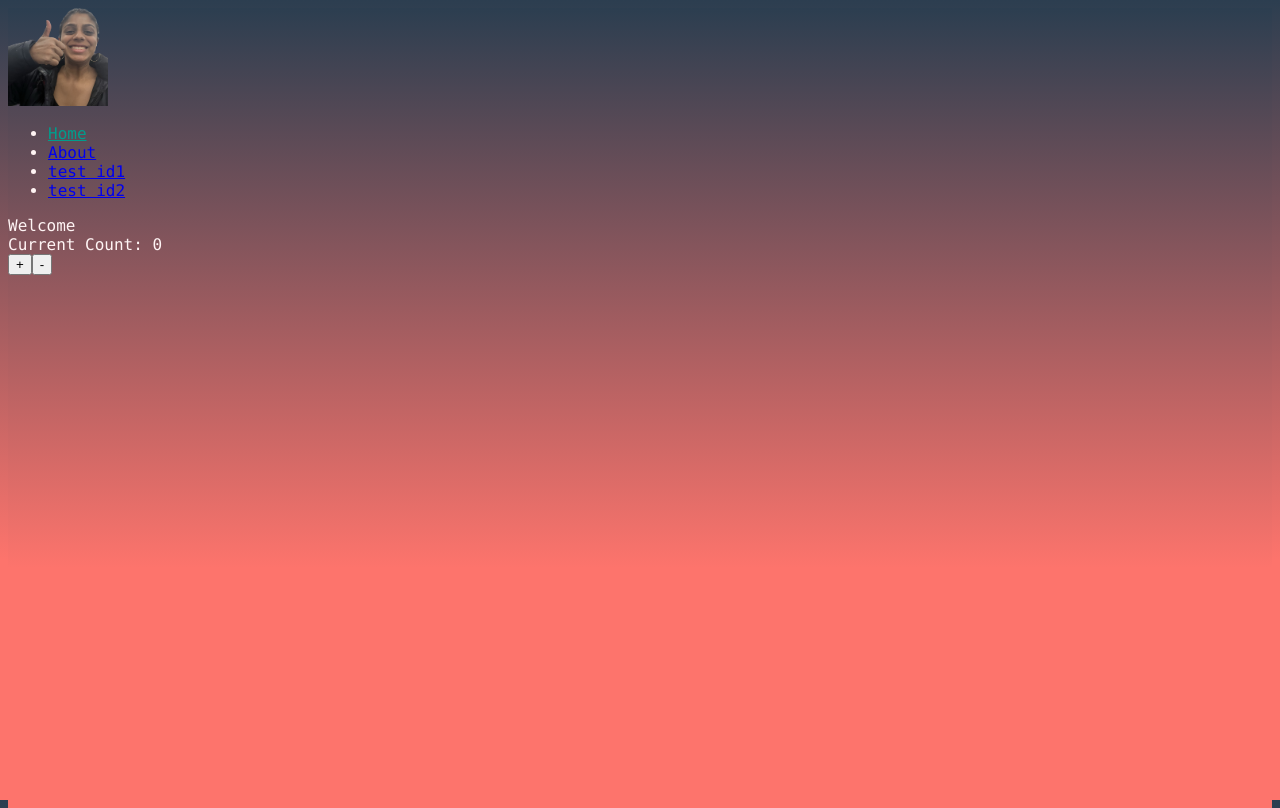
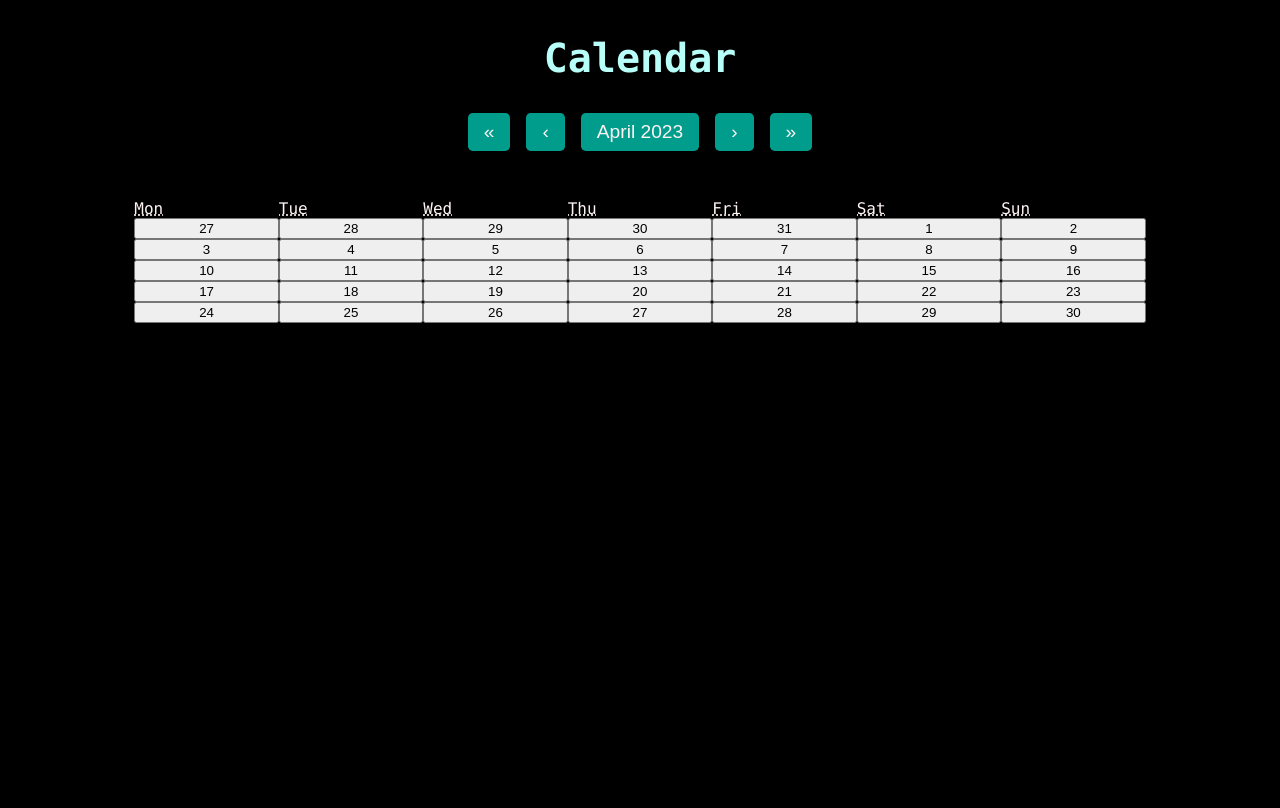
Before and after one commit to ashnajay/challenge23s, a React (Vite) app: page / in a window 1280 px wide. Built offline with nearby package versions, Linux system fonts and the light colour scheme.

Commit message:
Added calendar

```diff
--- a/index.html
+++ b/index.html
@@ -6,7 +6,6 @@
     <link href="https://fonts.googleapis.com/css?family=Roboto" rel="stylesheet">
   </head>
   <body>
-    <div class="logo"></div>
     <div id="main">Loading</div>
 		<script type="module" src="/src/index.jsx"></script>
   </body>
--- a/package.json
+++ b/package.json
@@ -38,6 +38,7 @@
     "jquery": "^3.6.4",
     "lodash.debounce": "^4.0.8",
     "react": "^18.2.0",
+    "react-calendar": "^4.2.1",
     "react-dom": "^18.2.0",
     "react-redux": "^8.0.5",
     "react-router": "^6.10.0",
--- a/src/components/app.jsx
+++ b/src/components/app.jsx
@@ -1,58 +1,28 @@
+/* eslint-disable jsx-a11y/no-redundant-roles */
+/* eslint-disable react/no-unescaped-entities */
 /* eslint-disable object-curly-newline */
 /* eslint-disable react/function-component-definition */
 /* eslint-disable import/no-extraneous-dependencies */
+
 import React from 'react';
-import { createRoot } from 'react-dom/client';
 import '../style.scss';
-import { BrowserRouter, Routes, Route, NavLink, useParams } from 'react-router-dom';
-import Counter from './counter';
-import Controls from './controls';
-
-const About = (props) => {
-  return <div> All there is to know about me </div>;
-};
-const Welcome = (props) => {
-  return (
-    <div>
-      Welcome
-      <Counter />
-      <Controls />
-    </div>
-  );
-};
-const Test = (props) => {
-  const { id } = useParams();
-  return <div> ID: {id} </div>;
-};
-
-const Nav = (props) => {
-  return (
-    <nav>
-      <ul>
-        <li><NavLink to="/">Home</NavLink></li>
-        <li><NavLink to="/about">About</NavLink></li>
-        <li><NavLink to="/test/id1">test id1</NavLink></li>
-        <li><NavLink to="/test/id2">test id2</NavLink></li>
-
-      </ul>
-    </nav>
-  );
-};
-
-function FallBack(props) {
-  return <div>URL Not Found</div>;
-}
+import { BrowserRouter, Routes, Route, NavLink, useNavigate } from 'react-router-dom';
+import { useSelector } from 'react-redux';
+import Calendar from './calendar';
+// import NavBar from './navbar';
 
 const App = (props) => {
   return (
     <BrowserRouter>
       <div>
-        <Nav />
+        {/* <NavBar />
+        <Error /> */}
         <Routes>
-          <Route path="/" element={<Welcome />} />
-          <Route path="/about" element={<About />} />
-          <Route path="/test/:id" element={<Test />} />
-          <Route path="*" element={<FallBack />} />
+          <Route path="/" element={<Calendar />} />
+          {/* <Route path="/signin" element={<Login />} />
+          <Route path="/posts/:postID" element={<RequireAuth><Post /></RequireAuth>} />
+          <Route path="/posts/new" element={<RequireAuth> <NewPost /> </RequireAuth>} />
+          <Route path="*" element={<RequireAuth><div>post not found</div></RequireAuth>} /> */}
         </Routes>
       </div>
     </BrowserRouter>
--- /dev/null
+++ b/src/components/calendar.jsx
@@ -0,0 +1,22 @@
+/* eslint-disable import/no-extraneous-dependencies */
+import Calendar from 'react-calendar';
+import React, { useState } from 'react';
+
+function CalendarComponent() {
+  const [value, onChange] = React.useState(new Date());
+
+  return (
+    <div>
+      <div className="calendar-container">
+        <h1>Calendar</h1>
+        <Calendar
+          className="calendar"
+          onChange={onChange}
+          value={value}
+        />
+      </div>
+    </div>
+  );
+}
+
+export default CalendarComponent;
--- a/src/components/controls.jsx
+++ /dev/null
@@ -1,17 +0,0 @@
-import React from 'react';
-// eslint-disable-next-line import/no-extraneous-dependencies
-import { useDispatch } from 'react-redux';
-
-import { increment, decrement } from '../actions';
-
-function Controls(props) {
-  const dispatch = useDispatch();
-  return (
-    <div>
-      <button type="button" onClick={() => dispatch(increment())}>+</button>
-      <button type="button" onClick={() => dispatch(decrement())}>-</button>
-    </div>
-  );
-}
-
-export default Controls;
--- a/src/components/counter.jsx
+++ /dev/null
@@ -1,14 +0,0 @@
-import React from 'react';
-// eslint-disable-next-line import/no-extraneous-dependencies
-import { useSelector } from 'react-redux';
-
-function Counter(props) {
-  const count = useSelector((store) => store.count);
-  return (
-    <div>
-      Current Count: {count}
-    </div>
-  );
-}
-
-export default Counter;
--- a/src/style.scss
+++ b/src/style.scss
@@ -1,16 +1,8 @@
 body, html {
     font-family: "andale mono", "lucida console", monospace;
-    background: linear-gradient(to bottom, #2c3e50, #fd746c 70%);
+    background: black;
     height: 100%;
     color: rgb(255, 244, 244);
-}
-
-.logo {
-    background-image: url("./img/samiha-2.png");
-    width: 100px;
-    height: 100px;
-    background-repeat: no-repeat;
-    background-size: contain;
 }
 
 :root {
@@ -20,3 +12,54 @@ body, html {
 .active {
     color: rgb(0, 157, 141);
   }
+
+
+.calendar {
+    display: flex;
+    flex-direction: column;
+    align-items: center;
+    justify-content: center;
+    height: 100%;
+}
+
+h1 {
+    font-size: 2.5rem;
+    text-align: center;
+    color: rgb(183, 255, 248);
+    margin-bottom: 2rem;
+}
+
+.calendar-container {
+    display: flex;
+    flex-direction: column;
+    align-items: center;
+    justify-content: center;
+    height: 100%;
+}
+
+.react-calendar__navigation {
+    margin-bottom: 3rem;
+}
+
+.react-calendar__navigation__arrow {
+    font-size: 1.2em;
+}
+
+.react-calendar__navigation__label {
+    font-size: 1.2em;
+}
+
+.react-calendar__navigation button {
+    background: rgb(0, 157, 141);
+    color: rgb(255, 244, 244);
+    border: none;
+    border-radius: 0.3rem;
+    padding: 0.5rem 1rem;
+    margin: 0 0.5rem;
+    cursor: pointer;
+}
+
+.react-calendar__navigation button:enabled:hover {
+    background: rgb(204, 216, 215);
+    color: rgb(33, 237, 207);
+}
```
Also changed, not shown: src/img/samiha-2.png (deleted), 1 other file (tests, documents, lock files or other folders).
